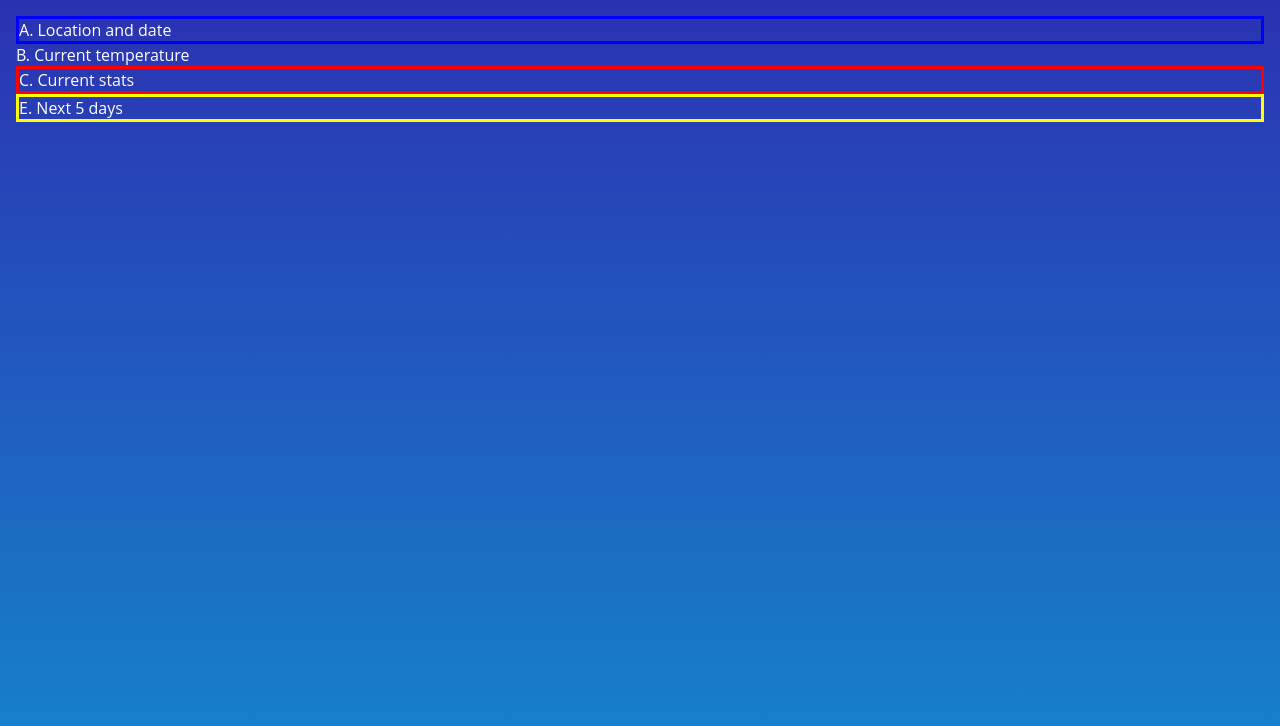
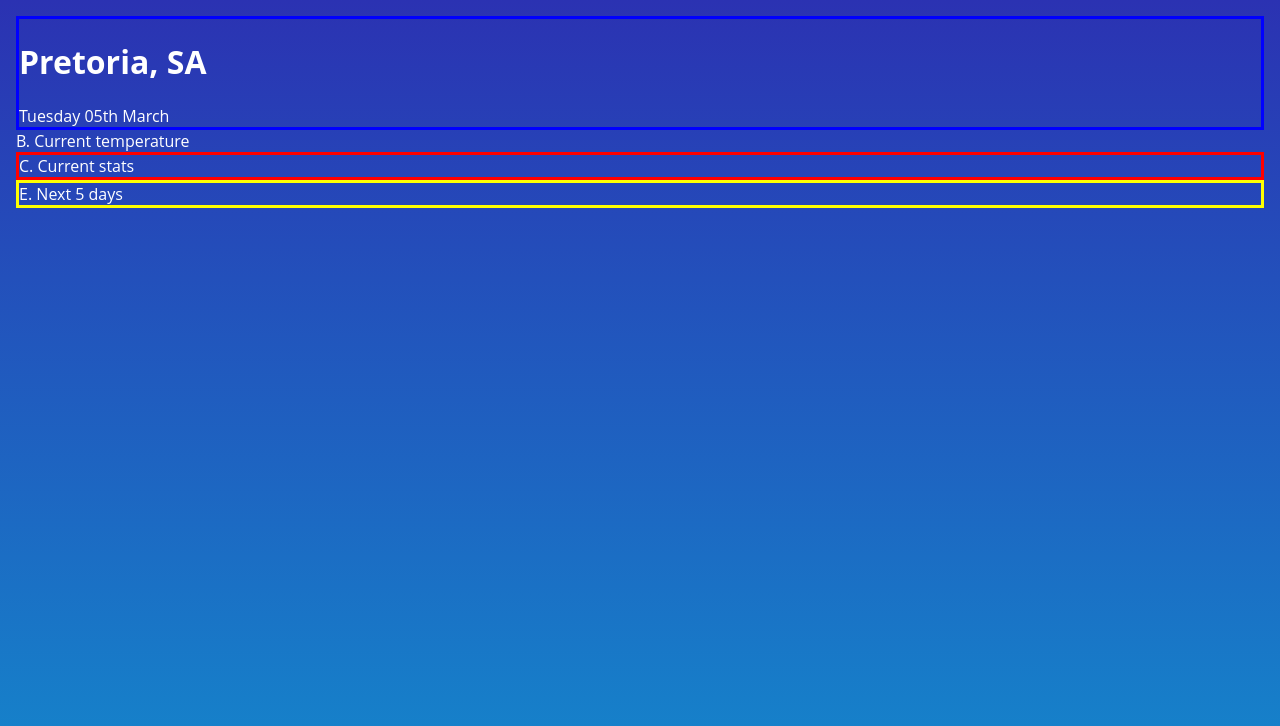
Before and after one commit to lebakammabatho/week-7-weather-app, a plain HTML site: page index.html in a window 1280 px wide. Drawn offline with Linux system fonts and the light colour scheme.

Commit message:
updated the location and date div

```diff
--- a/index.html
+++ b/index.html
@@ -9,7 +9,8 @@
 <body>
     <main class="main-container">
         <div class="location-and-date">
-        A. Location and date
+        <h1 class="location-and-date__location">Pretoria, SA</h1>
+        <div>Tuesday 05th March</div>
 </div>
 <div class="current-temperature">
     B. Current temperature
```
